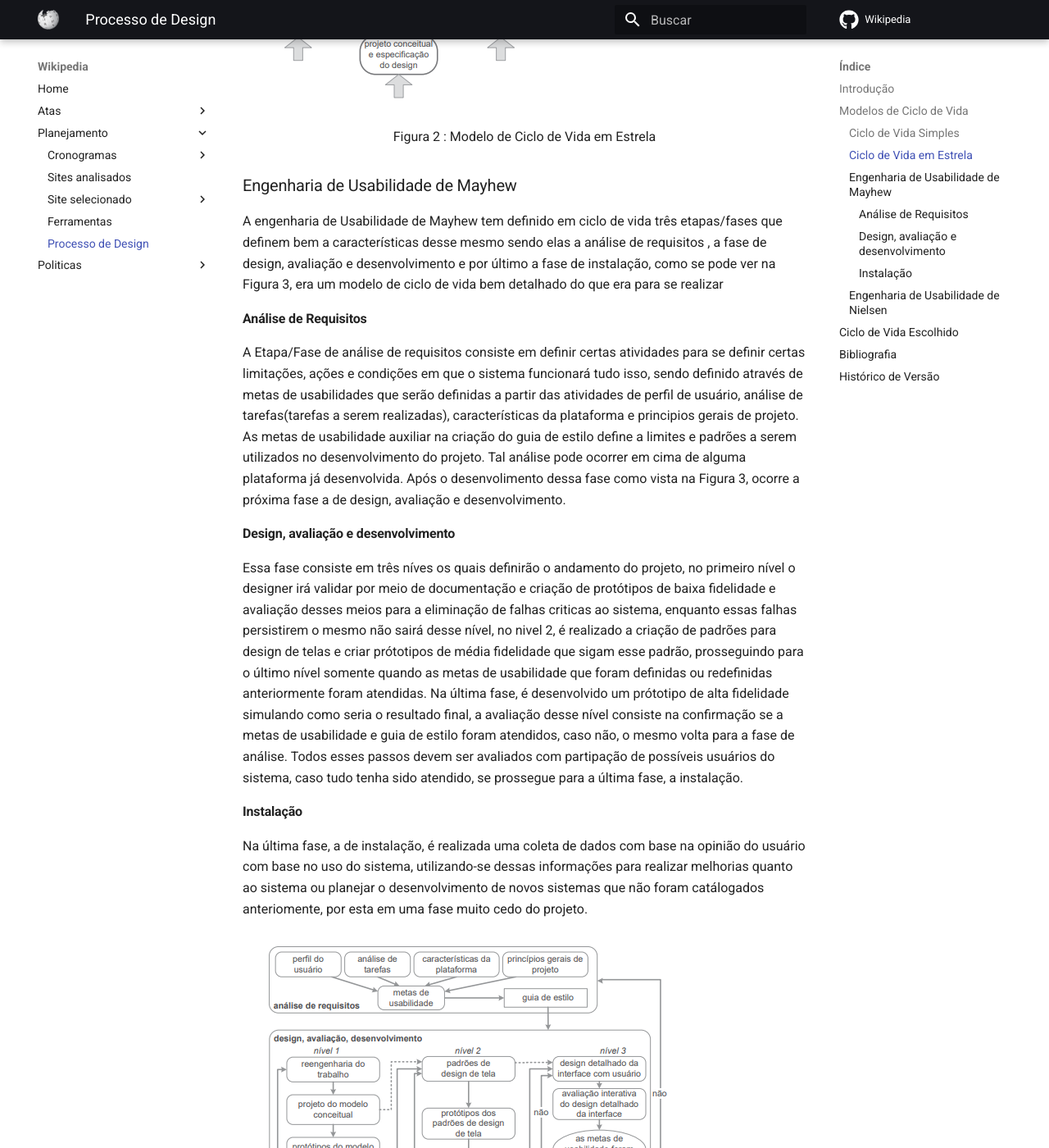
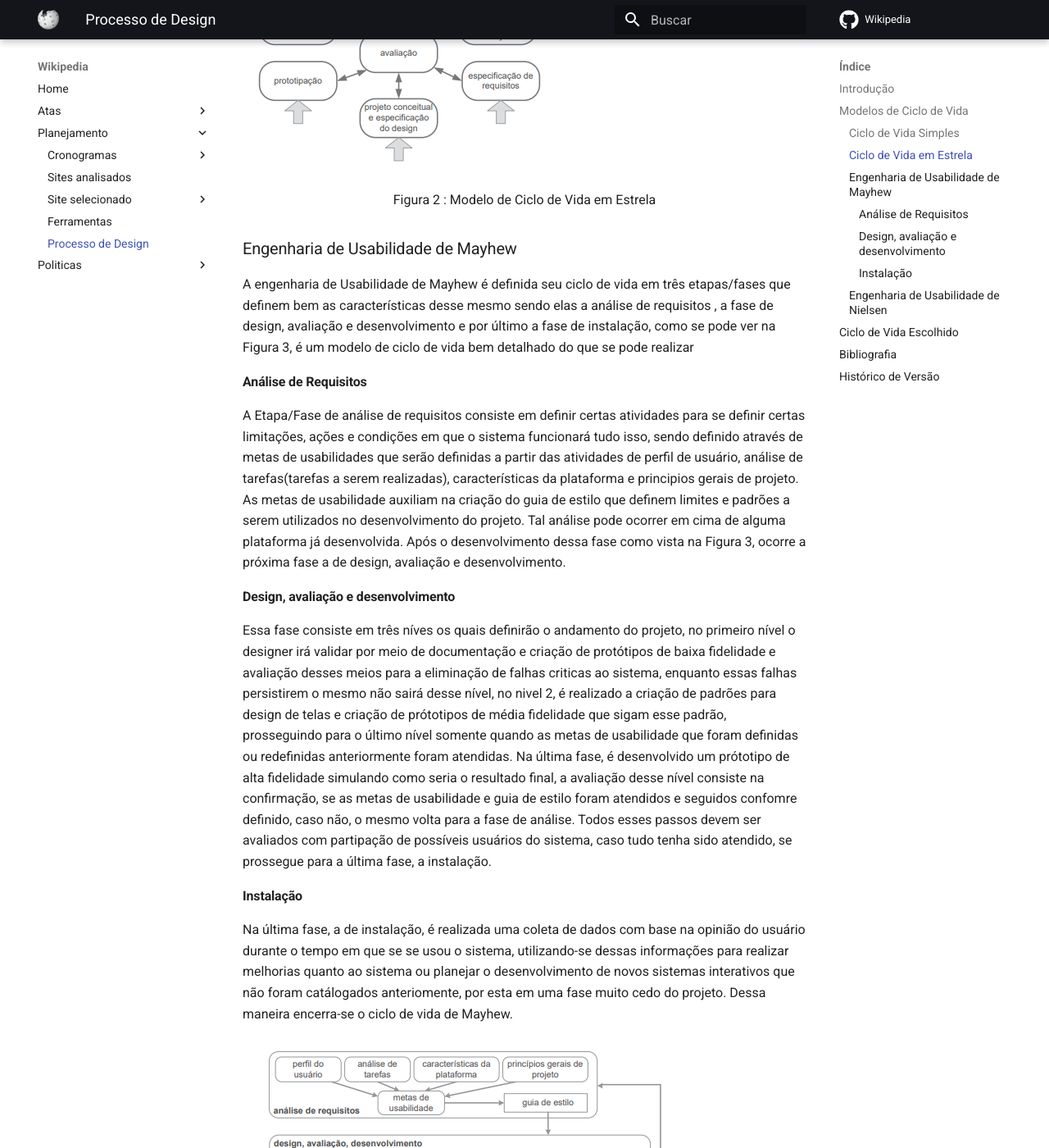
Before and after one commit to Interacao-Humano-Computador/2023.1-Wikipedia, an MkDocs documentation site: the page built from docs/planejamento/processo.md, in a window 1280 px wide and 1400 px high, scrolled down 1696 px. Shown: the whole window at 82% size. Built offline with MkDocs 1.6.1 and Material for MkDocs 9.7.7, drawn with Linux system fonts in a browser that asks for light colours; comment, search, counter and statistics services are not loaded; some of the changed text lies outside the part shown.

Commit message:
Adicionando alterações pedidas

```diff
--- a/docs/planejamento/processo.md
+++ b/docs/planejamento/processo.md
@@ -6,15 +6,15 @@
 
 - **Análise de Contexto** : Consiste no estudo e interpretação da situação atual
 - **Síntese de Intervenção**: Planejar e executar intervenções(soluções) na situação presente
-- **Avaliação da Nova situação** : Comparar os efeito que a nova intervenção trouxe comparando-a com a intervenção anterior.
+- **Avaliação da Nova situação** : Comparar os efeitos que a nova intervenção trouxe comparando-a com a intervenção anterior.
 
-Essa atividades irão ser repetidas em iterações que refinarão o projeto, até que a proposta de intervenção esteja solucionando satisfatoriamente o problema para projeto de IHC, com essa atividade sistemática visando trazer a eficiência no desenvolvimento e conhecimento do produto e problema do mesmo.
+Essas atividades irão ser repetidas em iterações que refinarão o projeto, até que a proposta de intervenção esteja solucionando satisfatoriamente o problema para projeto de IHC, com essa atividade sistemática visando trazer a eficiência no desenvolvimento e conhecimento e produto e problema do projeto.
 
 ## Modelos de Ciclo de Vida
 
 ### Ciclo de Vida Simples
 
-O Ciclo de Vida Simples na construção de uma sequência genérica de atividades de design, na qual inicia-se o projeto identificando as necessidades e definindo os requisitos do produto, para numa etapa seguinte o design analisar e cria um esboço de como funcionará o sistema, caso seja satisfatório, o mesmo avança para a fase de gerar um protótipo interativo do esboço ou voltar a etapa anterior para adicionar a intervenção caracteristicas que o designer não havia pensado. Para a fase de construção de uma versão interativa, caso a intervenção esteja completada com sucesso ela vai para a etapa de avaliação, caso não ela retorna a etapa anterior que a de (re-)design. Após a avaliação, se a solução desenvolvida atende o necessidades e  o requisitos identificados anteriormente o processo é finalizado e é dado um passo posterior ao processo de design para se desenvolver o sistema interativo. Caso não atenda, ele vai para  etapa de identificar necessidades e requisitos novamente ou a para a parte de (re-)design. Por ser muito simples, esse processo não é muito amigável com pessoas que estão aprendendo a realizar processos de design, por pular partes essenciais do desenvolvimento de design de IHC. Abaixo está uma figura do modelo simples:
+O Ciclo de Vida Simples é a construção de uma sequência genérica de atividades de design, na qual inicia-se o projeto identificando as necessidades e definindo os requisitos do produto para numa etapa seguinte o designer analisar e criar um esboço de como funcionará o sistema, caso seja satisfatório, o mesmo avança para a fase de gerar um protótipo interativo do esboço ou voltar a etapa anterior para adicionar a intervenção,pensando em caracteristicas que o designer não havia pensado anteriormente. Para a fase de construção de uma versão interativa, caso a intervenção esteja completada com sucesso ela vai para a etapa de avaliação, caso não, ela retorna a etapa anterior que é a de (re-)design. Após a avaliação, se a solução desenvolvida atende a necessidades e os requisitos identificados anteriormente o processo é finalizado e é dado um passo posterior ao processo de design para se desenvolver o sistema interativo. Caso não atenda, ele vai para  etapa de identificar necessidades e requisitos novamente ou a para a parte de (re-)design. Por ser muito simples, esse processo não é muito amigável com pessoas que estão aprendendo a realizar processos de design, por pular partes essenciais do desenvolvimento de design de IHC, fazendo com que pessoas que não conheçam o processo acabem por gerar artefatos essenciais ao processo de design. Abaixo está uma figura do modelo simples:
 
 
 ![Modelo Simples de Ciclo de Vida](../images/cicloSimples.png)
@@ -35,19 +35,19 @@
 
 ### Engenharia de Usabilidade de Mayhew
 
-A engenharia de Usabilidade de Mayhew tem definido em ciclo de vida três etapas/fases que definem bem a características desse mesmo sendo elas a análise de requisitos , a fase de design, avaliação e desenvolvimento e por último a fase de instalação, como se pode ver na Figura 3, era um modelo de ciclo de vida bem detalhado do que era para se realizar
+A engenharia de Usabilidade de Mayhew é definida seu ciclo de vida em três etapas/fases que definem bem as características desse mesmo sendo elas a análise de requisitos , a fase de design, avaliação e desenvolvimento e por último a fase de instalação, como se pode ver na Figura 3, é um modelo de ciclo de vida bem detalhado do que se pode realizar
 
 #### **Análise de Requisitos**
 
-A Etapa/Fase de análise de requisitos consiste em definir certas atividades para se definir certas limitações, ações e condições em que o sistema funcionará tudo isso, sendo definido através de metas de usabilidades que serão definidas a partir das atividades de perfil de usuário, análise de tarefas(tarefas a serem realizadas), características da plataforma e principios gerais de projeto. As metas de usabilidade auxiliar na criação do guia de estilo define a limites e padrões a serem utilizados no desenvolvimento do projeto. Tal análise pode ocorrer em cima de alguma plataforma já desenvolvida. Após o desenvolimento dessa fase como vista na Figura 3, ocorre a próxima fase a de design, avaliação e desenvolvimento.
+A Etapa/Fase de análise de requisitos consiste em definir certas atividades para se definir certas limitações, ações e condições em que o sistema funcionará tudo isso, sendo definido através de metas de usabilidades que serão definidas a partir das atividades de perfil de usuário, análise de tarefas(tarefas a serem realizadas), características da plataforma e principios gerais de projeto. As metas de usabilidade auxiliam na criação do guia de estilo que definem limites e padrões a serem utilizados no desenvolvimento do projeto. Tal análise pode ocorrer em cima de alguma plataforma já desenvolvida. Após o desenvolvimento dessa fase como vista na Figura 3, ocorre a próxima fase a de design, avaliação e desenvolvimento.
 
 #### **Design, avaliação e desenvolvimento**
 
-Essa fase consiste em três níves os quais definirão o andamento do projeto, no primeiro nível o designer irá validar por meio de documentação e criação de protótipos de baixa fidelidade e avaliação desses meios para a eliminação de falhas criticas ao sistema, enquanto essas falhas persistirem o mesmo não sairá desse nível, no nivel 2, é realizado a criação de padrões para design de telas e criar prótotipos de média fidelidade que sigam esse padrão, prosseguindo para o último nível somente quando as metas de usabilidade que foram definidas ou redefinidas anteriormente foram atendidas. Na última fase, é desenvolvido um prótotipo de alta fidelidade simulando como seria o resultado final, a avaliação desse nível consiste na confirmação se a metas de usabilidade e guia de estilo foram atendidos, caso não, o mesmo volta para a fase de análise. Todos esses passos devem ser avaliados com partipação de possíveis usuários do sistema, caso tudo tenha sido atendido, se prossegue para a última fase, a instalação.
+Essa fase consiste em três níves os quais definirão o andamento do projeto, no primeiro nível o designer irá validar por meio de documentação e criação de protótipos de baixa fidelidade e avaliação desses meios para a eliminação de falhas criticas ao sistema, enquanto essas falhas persistirem o mesmo não sairá desse nível, no nivel 2, é realizado a criação de padrões para design de telas e criação de prótotipos de média fidelidade que sigam esse padrão, prosseguindo para o último nível somente quando as metas de usabilidade que foram definidas ou redefinidas anteriormente foram atendidas. Na última fase, é desenvolvido um prótotipo de alta fidelidade simulando como seria o resultado final, a avaliação desse nível consiste na confirmação, se as metas de usabilidade e guia de estilo foram atendidos e seguidos confomre definido, caso não, o mesmo volta para a fase de análise. Todos esses passos devem ser avaliados com partipação de possíveis usuários do sistema, caso tudo tenha sido atendido, se prossegue para a última fase, a instalação.
 
 #### **Instalação**
 
-Na última fase, a de instalação, é realizada uma coleta de dados com base na opinião do usuário com base no uso do sistema, utilizando-se dessas informações para realizar melhorias quanto ao sistema ou planejar o desenvolvimento de novos sistemas que não foram catálogados anteriomente, por esta em uma fase muito cedo do projeto.
+Na última fase, a de instalação, é realizada uma coleta de dados com base na opinião do usuário durante o tempo em que se se usou o sistema, utilizando-se dessas informações para realizar melhorias quanto ao sistema ou planejar o desenvolvimento de novos sistemas interativos que não foram catálogados anteriomente, por esta em uma fase muito cedo do projeto. Dessa maneira encerra-se o ciclo de vida de Mayhew.
 
 
 ![Ciclo de Vida Mayhew](../images/cicloMayhew.png)
@@ -58,7 +58,7 @@
 
 ### Engenharia de Usabilidade de Nielsen
 
-A engenharia de Usabilidade de Nielsen consiste no uso de conjunto de atividades para definir uma especie de passo a passo para o ciclo de vida de um produto/design, tais atividades e sub-atividades continham instruções do que se realizar para um bom ciclo de vida e solucionar problemas, sendo as atividades:
+A engenharia de Usabilidade de Nielsen consiste no uso de conjunto de atividades para definir uma espécie de passo a passo para o ciclo de vida de um produto/design, tais atividades e sub-atividades contém instruções do que se realizar para um bom ciclo de vida e para se criar uma intervação que solucionará o problema, sendo as atividades:
 
 | Número | Atividade                                           |
 | :-----: | --------------------------------------------------- |
@@ -79,7 +79,7 @@
 
 ## Ciclo de Vida Escolhido
 
-Baseando na escolha de grupo e nas atividades desenvolvidas até o momento pelo grupo, o ciclo de vida escolhido foi o de Mayhew, tal ciclo foi escolhido devido a suas caracteríticas  e processos , considerados pelo grupo essenciais para o desenvolvimento do projeto na matéria, e se adequar mais ao proposto pela disciplina e cronograma desenvolvido. Entretanto apesar de escolher esse ciclo de vida, o grupo pode utilizar e adaptar  o uso de outros modelosem parte para se obter resultados desejados, para realizar o desenvolvimento de partes que necessitem de adaptação, caso seja necessário.
+Baseando-se na escolha e nas atividades desenvolvidas até o momento pelo grupo, o ciclo de vida escolhido foi o de Engenharia de Usabilidade Mayhew, tal ciclo foi escolhido devido a suas caracteríticas e processos,que são mais amigavéis para o desenvolvimento de projetos para pessoas que estão aprendendo, considerando tais pontos esssenciais para o grupo e para o desenvolvimento do projeto na matéria, e que se adequam ao que foi proposto pela disciplina e cronograma desenvolvido. Leva-se em conta também que apesar de escolher esse ciclo de vida, o grupo pode utilizar e adaptar o uso de outros modelos para obter resultados desejados, para a realização satisfatória do projeto, caso seja necessário.
 
 ## Bibliografia
 
```
Also changed, not shown: other parts of docs/planejamento/processo.md (+1 -1 lines).
